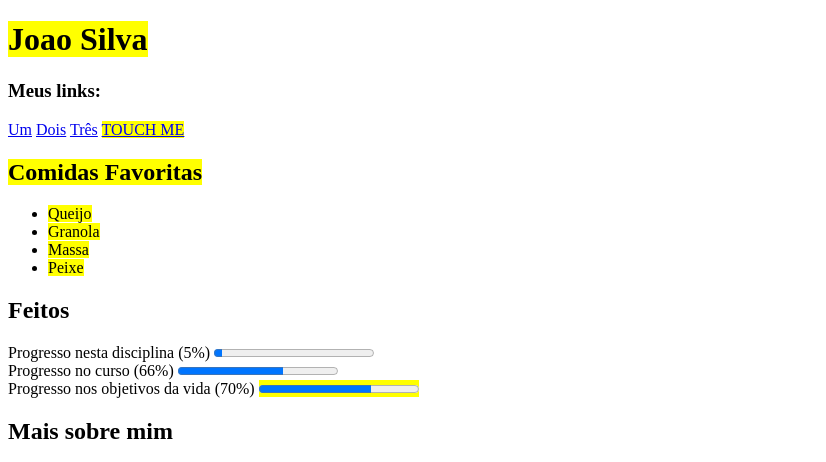
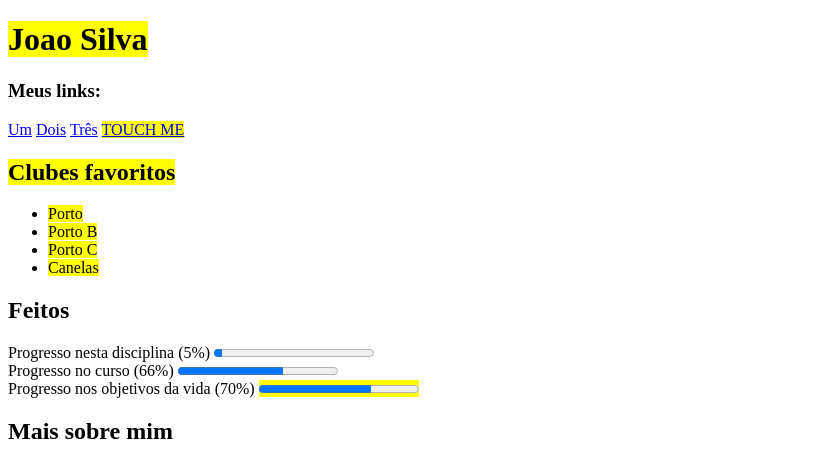
Before and after one commit to Joao-Reis-Silva/WebDev, a plain HTML site: page index.html in a window 1280 px wide. Shown: the top 462 px of the page, without its empty margins (0-826 px from the left). Drawn offline with Linux system fonts and the light colour scheme.

Commit message:
Update index.html

```diff
--- a/index.html
+++ b/index.html
@@ -17,12 +17,12 @@
 			</nav>
 		</header>
 		<section>
-			<h2><span style="background-color: #FFFF00">Comidas Favoritas</span></h2>
+			<h2><span style="background-color: #FFFF00">Clubes favoritos</span></h2>
 			<ul type="disc">
-				<li><span style="background-color: #FFFF00">Queijo</span>
-				<li><span style="background-color: #FFFF00">Granola</span>
-				<li><span style="background-color: #FFFF00">Massa</span>
-				<li><span style="background-color: #FFFF00">Peixe</span>
+				<li><span style="background-color: #FFFF00">Porto</span>
+				<li><span style="background-color: #FFFF00">Porto B</span>
+				<li><span style="background-color: #FFFF00">Porto C</span>
+				<li><span style="background-color: #FFFF00">Canelas</span>
 			</ul>
 
 			<h2>Feitos</h2>
```
